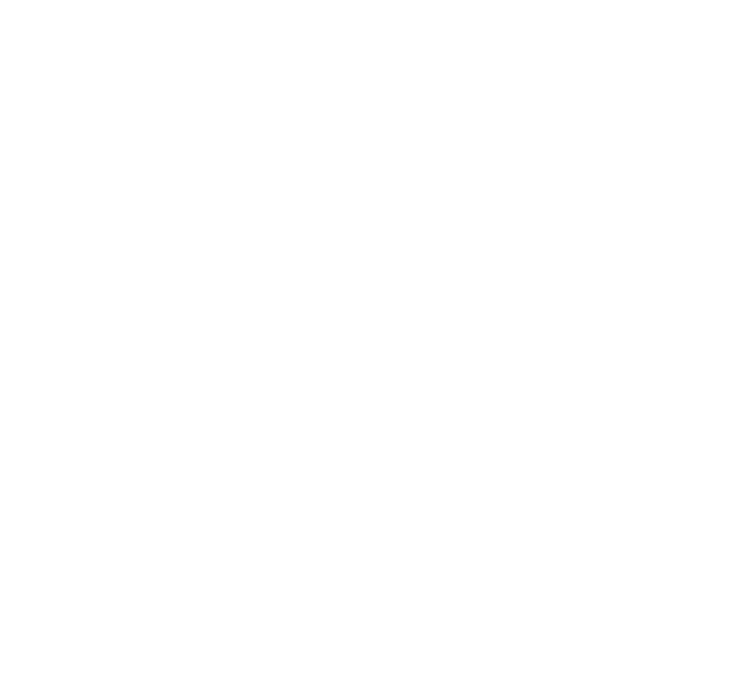
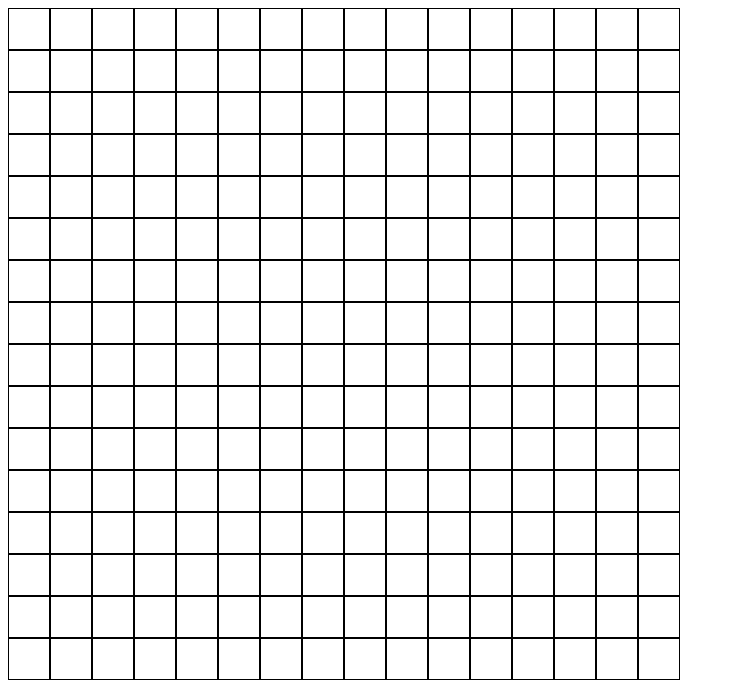
Before and after one commit to EmileGreyling/odin-etch-a-sketch, a plain HTML site: page index.html in a window 1280 px wide. Shown: the whole page, without its empty margins (0-735 px from the left). Drawn offline with Linux system fonts and the light colour scheme.

Commit message:
Add grid

```diff
--- a/app.js
+++ b/app.js
@@ -0,0 +1,19 @@
+function createGrid(rows, columns) {
+    const gridContainer = document.querySelector(".container");
+
+    // Create grid cells
+    for (let i = 0; i < rows; i++) {
+        const row = document.createElement("div");
+
+        for (let j = 0; j < columns; j++) {
+            const cell = document.createElement("div");
+            cell.classList.add("cell");
+
+            row.appendChild(cell);
+        }
+
+        gridContainer.appendChild(row);
+    }
+}
+
+createGrid(16, 16);
--- a/index.html
+++ b/index.html
@@ -7,6 +7,8 @@
     <title>Etch-a-Sketch</title>
 </head>
 <body>
+    <div class="container"></div>
+
     <script src="app.js"></script>
 </body>
 </html>
--- a/style.css
+++ b/style.css
@@ -0,0 +1,9 @@
+.container {
+    display: flex;
+    flex-wrap: wrap;
+}
+
+.cell {
+    border: 1px solid black;
+    padding: 20px;
+}
```
